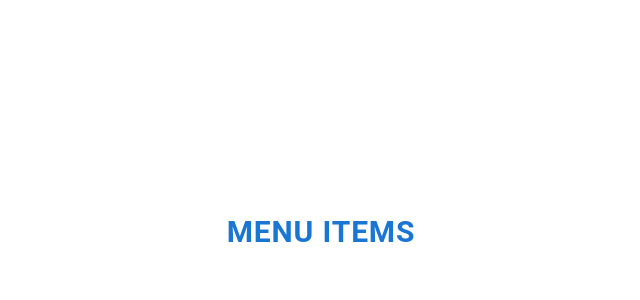
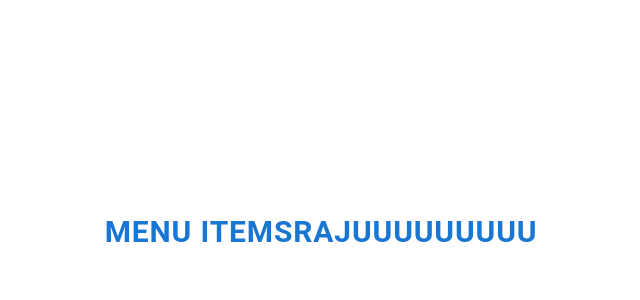
Before and after one commit to raju-peddireddi/Nested-Menu, a React (Create React App) app: page / in a window 1280 px wide. Shown: the top 300 px of the page, without its empty margins (319-959 px from the left). Built offline with nearby package versions, Linux system fonts and the light colour scheme.

Commit message:
added my name in span element

```diff
--- a/src/components/TopLevelMenu/index.js
+++ b/src/components/TopLevelMenu/index.js
@@ -48,6 +48,7 @@ const TopLevelMenu = (props) => {
         sx={{fontWeight:'bold', fontSize:'30px'}}
       >
        MENU ITEMS
+       <span>Rajuuuuuuuuu</span>
       </Button>
 
       <Menu
```
